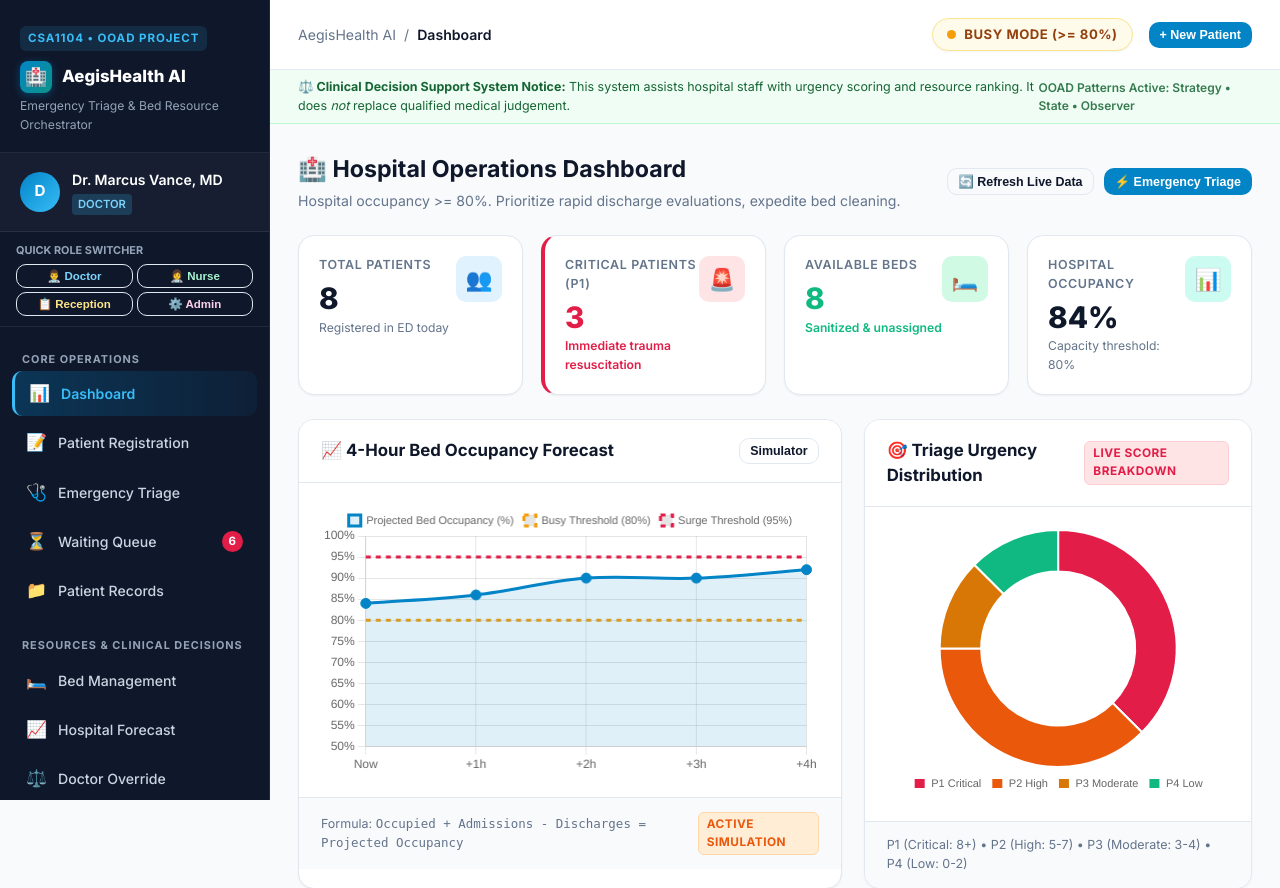
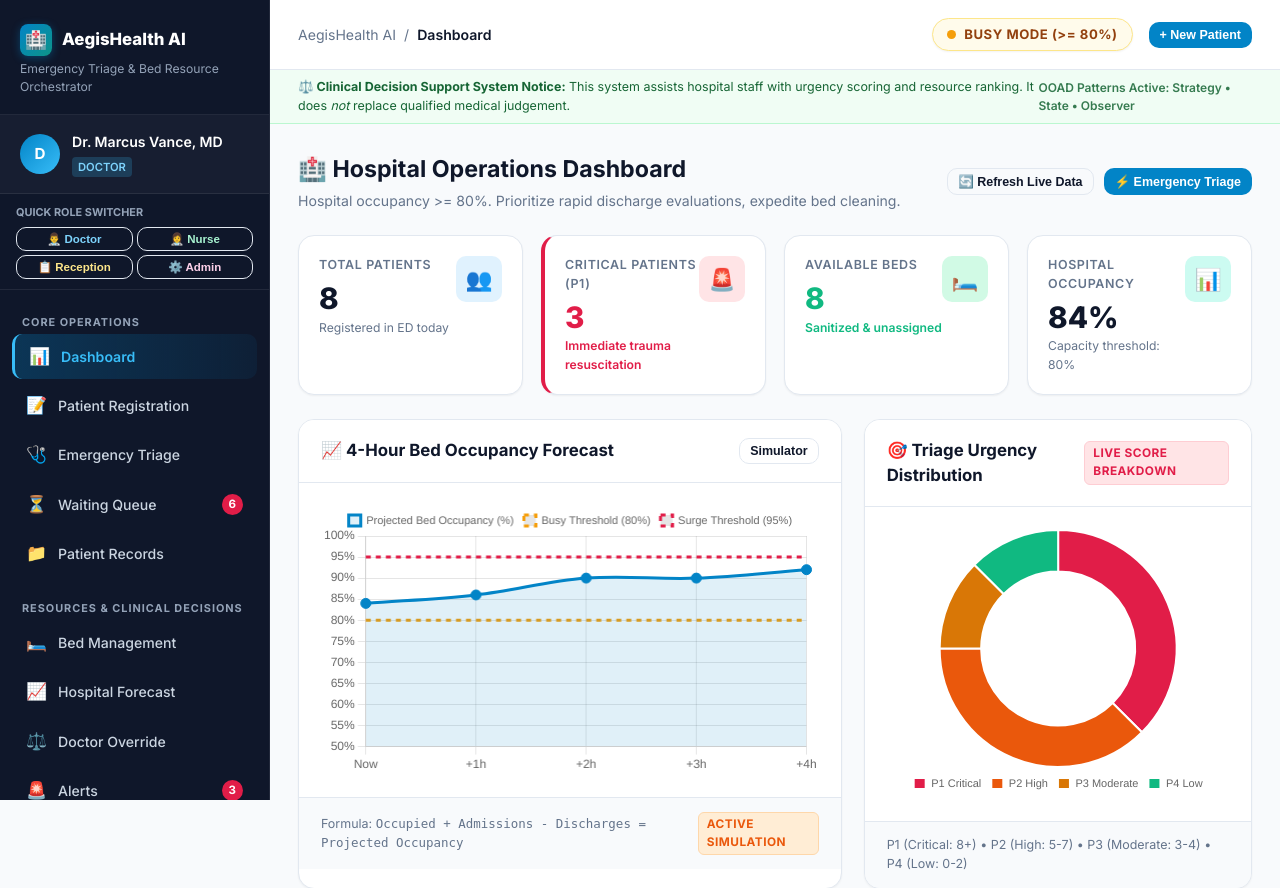
Before and after one commit to Jaishreeprakash/AI-Hospital-Emergency-Triage-System, a web app: page /index.html in a window 1280 px wide. Shown: the top 888 px of the page. Run offline with its HTML, style and script files only (its server is not run), Linux system fonts and the light colour scheme; data that the repository does not hold is empty.

Commit message:
style: remove CSA1104 project badge and title from frontend dashboard

```diff
--- a/frontend/index.html
+++ b/frontend/index.html
@@ -3,7 +3,7 @@
 <head>
   <meta charset="UTF-8">
   <meta name="viewport" content="width=device-width, initial-scale=1.0">
-  <title>AI-Enabled Hospital Resource & Emergency Triage System | CSA1104 OOAD</title>
+  <title>AI-Enabled Hospital Resource & Emergency Triage System</title>
 
   <!-- Google Fonts: Inter -->
   <link rel="preconnect" href="https://fonts.googleapis.com">
@@ -25,7 +25,6 @@
   <!-- ========================================================================= -->
   <aside class="sidebar" id="appSidebar">
     <div class="sidebar-header">
-      <div class="brand-badge">CSA1104 • OOAD PROJECT</div>
       <div class="brand-title">
         <div class="brand-icon">🏥</div>
         <span>AegisHealth AI</span>
--- a/src/main/resources/static/index.html
+++ b/src/main/resources/static/index.html
@@ -3,7 +3,7 @@
 <head>
   <meta charset="UTF-8">
   <meta name="viewport" content="width=device-width, initial-scale=1.0">
-  <title>AI-Enabled Hospital Resource & Emergency Triage System | CSA1104 OOAD</title>
+  <title>AI-Enabled Hospital Resource & Emergency Triage System</title>
 
   <!-- Google Fonts: Inter -->
   <link rel="preconnect" href="https://fonts.googleapis.com">
@@ -25,7 +25,6 @@
   <!-- ========================================================================= -->
   <aside class="sidebar" id="appSidebar">
     <div class="sidebar-header">
-      <div class="brand-badge">CSA1104 • OOAD PROJECT</div>
       <div class="brand-title">
         <div class="brand-icon">🏥</div>
         <span>AegisHealth AI</span>
```
